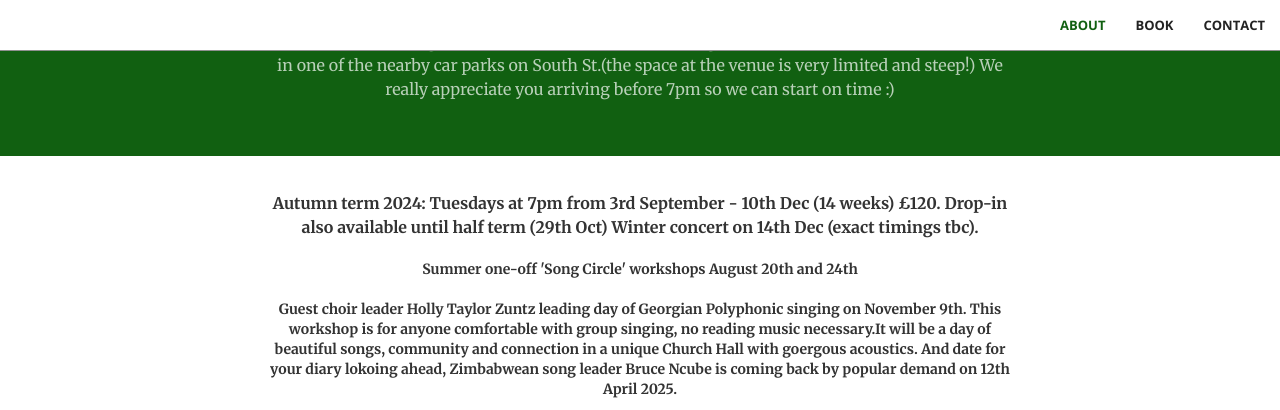
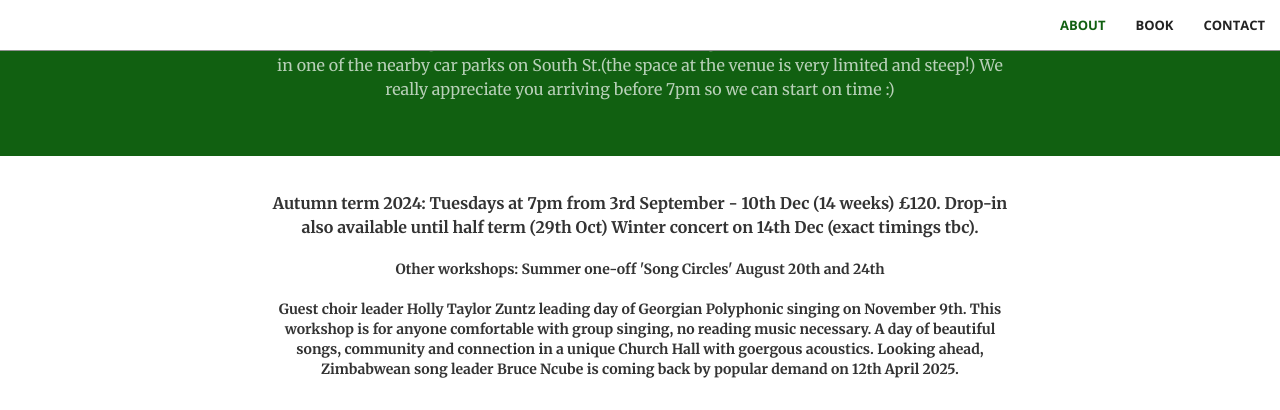
Before and after one commit to thewildchoir/thewildchoir-website, a Jekyll site: the page built from index.html, in a window 1280 px wide and 900 px high, scrolled down 1162 px, cut to the strip 0-410 px from the top of the window. Built offline with Jekyll 4.4.1, drawn with Linux system fonts in a browser that asks for light colours.

Commit message:
Update booking.html
update

```diff
--- a/_includes/booking.html
+++ b/_includes/booking.html
@@ -3,8 +3,8 @@
        <div class="row">
             <div class="col-lg-8 col-lg-offset-2 text-center">
                 <p class="text-book"><b> Autumn term 2024: Tuesdays at 7pm from 3rd September - 10th Dec (14 weeks) £120. Drop-in also available until half term (29th Oct) Winter concert on 14th Dec (exact timings tbc). </p>
-                Summer one-off 'Song Circle' workshops August 20th and 24th  </p>
-                Guest choir leader Holly Taylor Zuntz leading day of Georgian Polyphonic singing on November 9th. This workshop is for anyone comfortable with group singing, no reading music necessary.It will be a day of beautiful songs, community and connection in a unique Church Hall with goergous acoustics. And date for your diary lokoing ahead, Zimbabwean song leader Bruce Ncube is coming back by popular demand on 12th April 2025.  </p
+                Other workshops: Summer one-off 'Song Circles' August 20th and 24th  </p>
+                Guest choir leader Holly Taylor Zuntz leading day of Georgian Polyphonic singing on November 9th. This workshop is for anyone comfortable with group singing, no reading music necessary. A day of beautiful songs, community and connection in a unique Church Hall with goergous acoustics. Looking ahead, Zimbabwean song leader Bruce Ncube is coming back by popular demand on 12th April 2025.  </p
 <script async
   src="https://js.stripe.com/v3/buy-button.js">
 </script>
```
